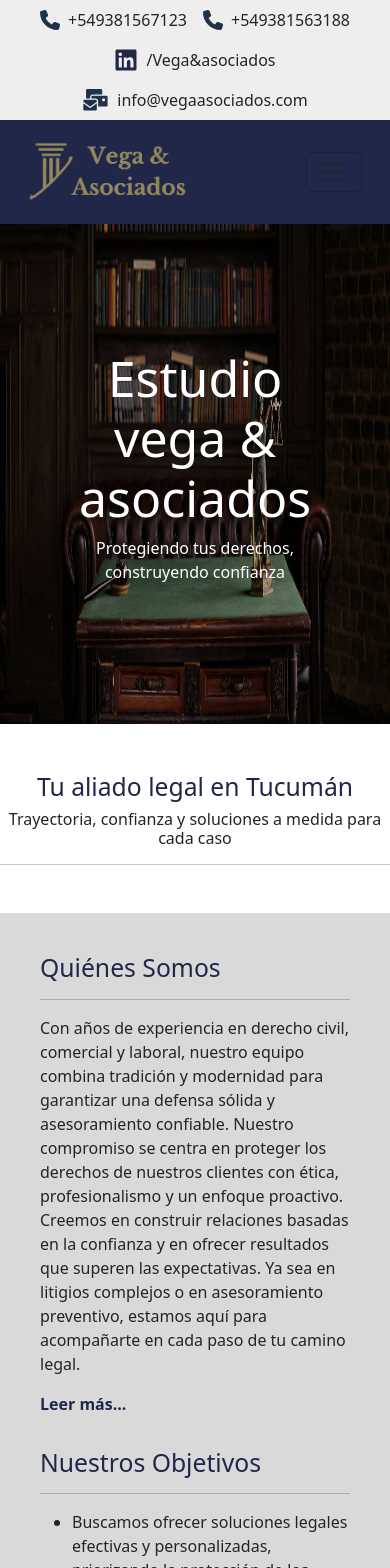
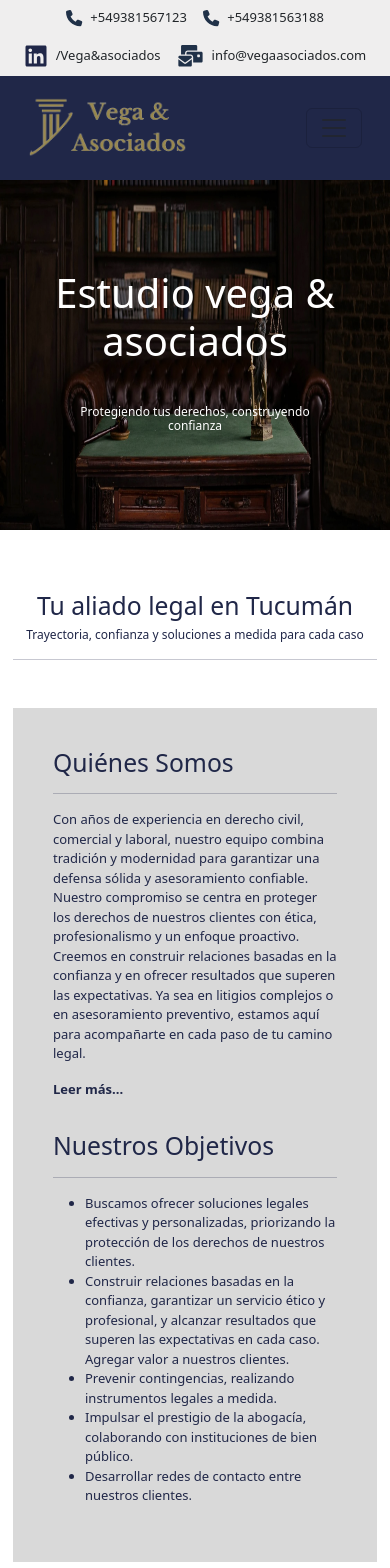
Before and after one commit to SheylaAstorga/EstudioJuridico, a React (Vite) app: page / in a window 390 px wide. Shown: the top 1568 px of the page. Built offline with nearby package versions, Linux system fonts and the light colour scheme; a web font is replaced by a local one.

Commit message:
agregue las medias para dispositivos chicos sm que sea 100% responsive

```diff
--- a/src/App.css
+++ b/src/App.css
@@ -61,8 +61,7 @@ h2{
 }
 
 .cardServicios:hover {
-  box-shadow: 0px 4px 15px rgba(0, 0, 0, 0.2); /* Sombra más intensa */
-}
+  box-shadow: 0px 4px 15px rgba(0, 0, 0, 0.2); }
 
 .botonServicios{
   background: rgb(32, 39, 72) ;
@@ -89,3 +88,48 @@ h2{
 .FooterPrinc {
   background-color: rgb(32, 39, 72);
 }
+
+@media (max-width: 479px) {
+  body {
+    font-size: 13px;
+  }
+  .contenedor {
+    padding: 10px;
+  }
+
+  .textoBannerPrincipal h1{
+    font-size: 40px;
+    margin-bottom: 1em;
+  }
+  .textoBannerPrincipal {
+     padding: 4em;
+  }
+
+  .imagenBanner{
+    height: 350px;
+    filter: brightness(70%);
+  }
+
+  .sobreNosotrosIntro{
+    color: rgb(32, 39, 72);
+    padding: 1em;
+  }
+
+  h6{
+    font-size: 12px;
+  }
+
+  .asesoramientoSec{
+    padding: 1em;
+  }
+
+  .logoWhats{
+    width: 20px;
+    margin-right:0.5em;
+  }
+
+  .seccionBotonContactanos{
+    font-size: 3px;
+  }
+
+}
--- a/src/Pagina Principal/Asesoramiento.jsx
+++ b/src/Pagina Principal/Asesoramiento.jsx
@@ -3,7 +3,7 @@ import { Button } from "react-bootstrap";
 
 const Asesoramiento = () => {
     return (
-        <section className="my-5 text-center">
+        <section className="my-5 text-center asesoramientoSec">
             <h2>Asesoramiento Legal Personalizado</h2>
             <h6>Estamos aquí para ayudarte. Contáctanos ante cualquier consulta</h6>
             <div className="mt-5">
--- a/src/Pagina Principal/BannerPrincipal.jsx
+++ b/src/Pagina Principal/BannerPrincipal.jsx
@@ -8,9 +8,9 @@ const BannerPrincipal = () => {
         alt="banner estudio juridico "
         className="img-fluid w-100 imagenBanner"
       />
-      <div className="position-absolute top-50 start-50 translate-middle text-center text-white textoBannerPrincipal">
+      <div className="position-absolute top-50 start-50 translate-middle text-center text-white w-100  textoBannerPrincipal">
         <h1>Estudio vega & asociados</h1>
-        <p>Protegiendo tus derechos, construyendo confianza</p>
+        <h6>Protegiendo tus derechos, construyendo confianza</h6>
       </div>
     </section>
   );
--- a/src/Pagina Principal/SobreNosotros.jsx
+++ b/src/Pagina Principal/SobreNosotros.jsx
@@ -1,7 +1,7 @@
 const SobreNosotros = () => {
   return (
-    <section className="my-5">
-      <h2 className="sobreNosotrosIntro text-center">
+    <section className="my-5 sobreNosotrosIntro">
+      <h2 className=" text-center">
         Tu aliado legal en Tucumán
       </h2>
       <h6 className="text-center">
@@ -9,7 +9,7 @@ const SobreNosotros = () => {
       </h6>
       <hr />
       <section className="mt-5 InfoNosotros d-flex flex-column flex-md-row p-4">
-        {/* Primera columna */}
+
         <div className="col-12 col-md-6 p-3">
           <h2>Quiénes Somos</h2>
           <hr />
@@ -29,7 +29,6 @@ const SobreNosotros = () => {
           </a>
         </div>
 
-        {/* Segunda columna */}
         <div className="col-12 col-md-6 p-3">
           <h2>Nuestros Objetivos</h2>
           <hr />
```
